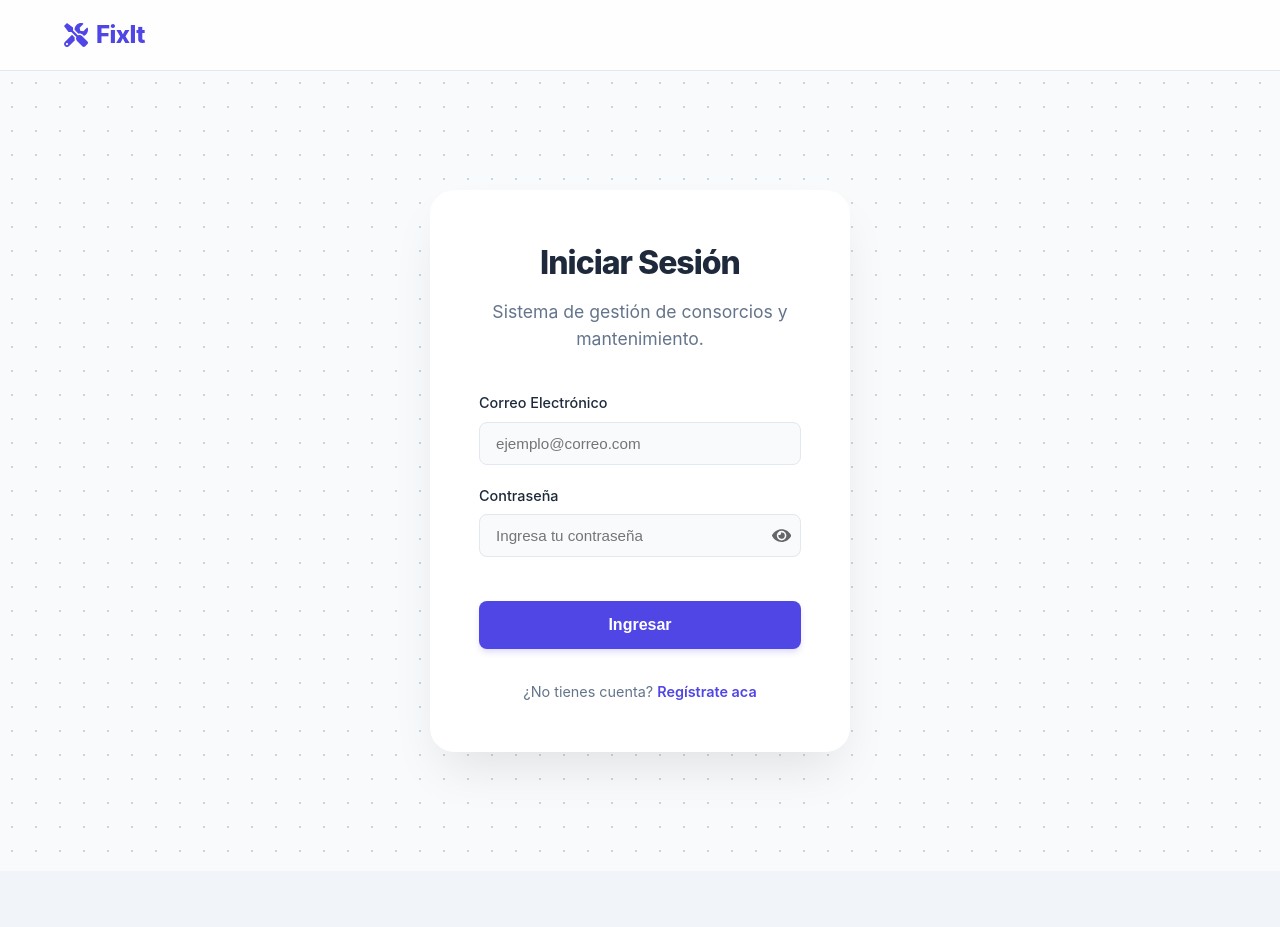
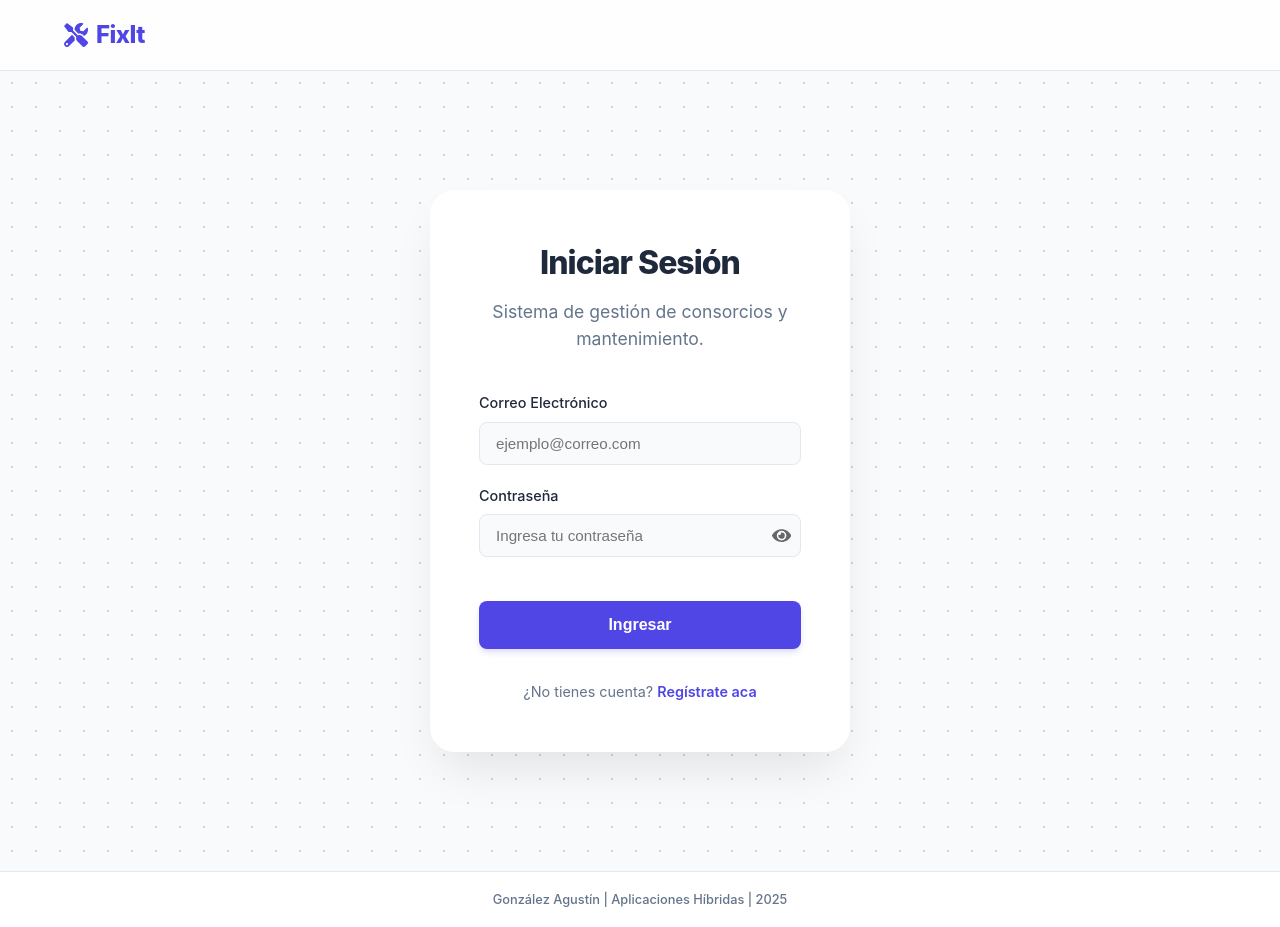
Before and after one commit to gonzaltech-hub/Parcial-2-Aplicaciones-Hibridas, a React (Vite) app in the folder frontend/: page /login in a window 1280 px wide. Before the commit the page ends 871 px from the top, so only its background shows below. Built offline with nearby package versions, Linux system fonts and the light colour scheme; no server answers.

Commit message:
Update and Fixes

```diff
--- a/frontend/src/App.jsx
+++ b/frontend/src/App.jsx
@@ -2,6 +2,7 @@ import { BrowserRouter, Routes, Route, Navigate } from 'react-router-dom';
 import { AuthProvider } from './context/AuthContext';
 import PrivateRoute from './components/PrivateRoute';
 import Navbar from './components/Navbar';
+import Footer from './components/Footer';
 import Login from './pages/Login';
 import Register from './pages/Register';
 import Dashboard from './pages/Dashboard';
@@ -55,6 +56,7 @@ function App() {
             <Route path="/" element={<Navigate to="/dashboard" replace />} />
             <Route path="*" element={<Navigate to="/dashboard" replace />} />
           </Routes>
+          <Footer />
         </div>
       </BrowserRouter>
     </AuthProvider>
--- /dev/null
+++ b/frontend/src/components/Footer.css
@@ -0,0 +1,17 @@
+.main-footer {
+    background-color: var(--bg-card);
+    color: var(--text-secondary);
+    border-top: 1px solid #e2e8f0;
+    padding: 18px 0;
+    text-align: center;
+    font-size: 0.8rem;
+    font-weight: 500;
+    margin-top: auto;
+    width: 100%;
+}
+
+.main-footer .container {
+    padding: 0 24px;
+    max-width: 1200px;
+    margin: 0 auto;
+}
--- /dev/null
+++ b/frontend/src/components/Footer.jsx
@@ -0,0 +1,13 @@
+import './Footer.css';
+
+const Footer = () => {
+    return (
+        <footer className="main-footer">
+            <div className="container">
+                <p>González Agustín | Aplicaciones Híbridas | 2025</p>
+            </div>
+        </footer>
+    );
+};
+
+export default Footer;
```
Also changed, not shown: 1 other file (tests, documents, lock files or other folders).
